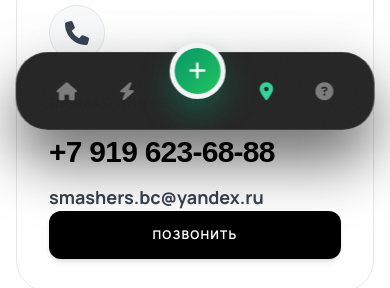
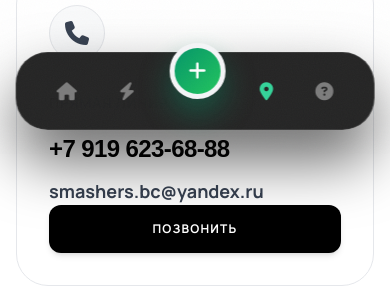
Before and after one commit to ExecuteTyT/Smashers-frontend, a React (Vite) app: page /contacts in a window 390 px wide. Shown: the part 690-978 px from the top of the page. Built offline with nearby package versions, Linux system fonts and the light colour scheme; no server answers; a web font is replaced by a local one.

Commit message:
Remove hit badge from continuing card; phone one line on contacts

```diff
--- a/pages/Contacts.tsx
+++ b/pages/Contacts.tsx
@@ -66,7 +66,7 @@ const Contacts: React.FC = () => {
                         className="block group/phone"
                         onClick={(e) => e.stopPropagation()}
                      >
-                        <p className="font-display font-black text-black text-3xl md:text-4xl leading-none mb-2 group-hover/phone:text-emerald-600 transition-colors break-words tracking-tight">
+                        <p className="font-display font-black text-black text-2xl md:text-4xl leading-none mb-2 group-hover/phone:text-emerald-600 transition-colors tracking-tight whitespace-nowrap">
                            +7 919 623-68-88
                         </p>
                      </a>
--- a/pages/Home.tsx
+++ b/pages/Home.tsx
@@ -519,7 +519,6 @@ const Home: React.FC = () => {
             price="900₽"
             schedule="1.5 часа"
             gridSpan="md:col-span-3"
-            isHit={true}
           />
           <FormatCard
             title="Игровая тренировка"
```
